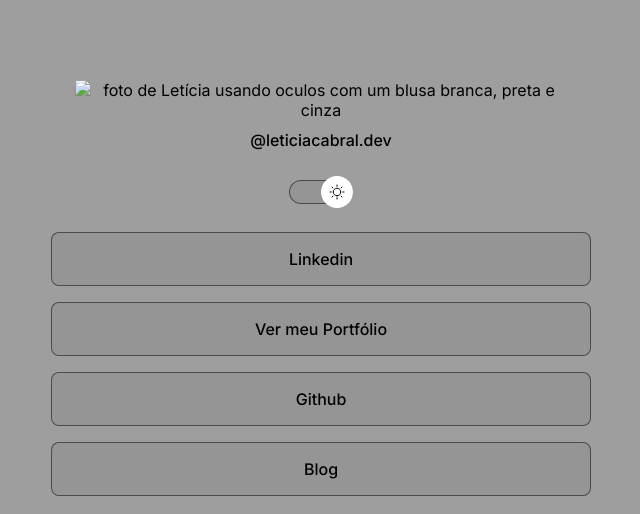
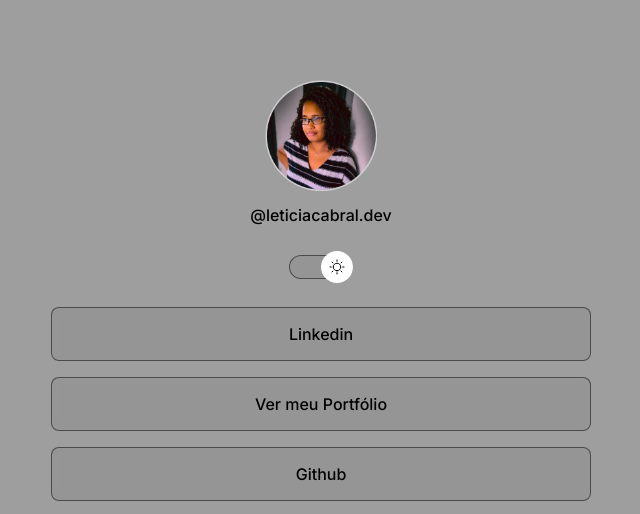
Before and after one commit to leticiarosariocabral/devlinks, a plain HTML site: page index.html in a window 1280 px wide. Shown: the top 514 px of the page, without its empty margins (319-959 px from the left). Drawn offline with nearby package versions, Linux system fonts and the light colour scheme; the site is published under a folder, as on GitHub Pages, so addresses that start at the root find nothing.

Commit message:
update src profile picture

```diff
--- a/index.html
+++ b/index.html
@@ -10,7 +10,7 @@
     <body>
         <div class="container">
             <div id="profile">
-                <img src="/assets/Avatar.png" alt="foto de Letícia usando oculos com um blusa branca, preta e cinza">
+                <img src="./assets/Avatar.png" alt="foto de Letícia usando oculos com um blusa branca, preta e cinza">
                 <p>@leticiacabral.dev</p>
             </div>
             <div id="switch" onclick="toogleMode()">
```
